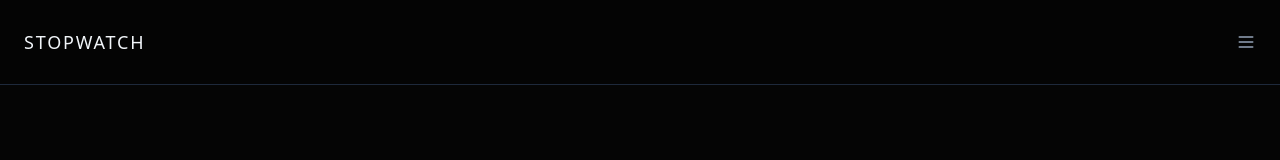
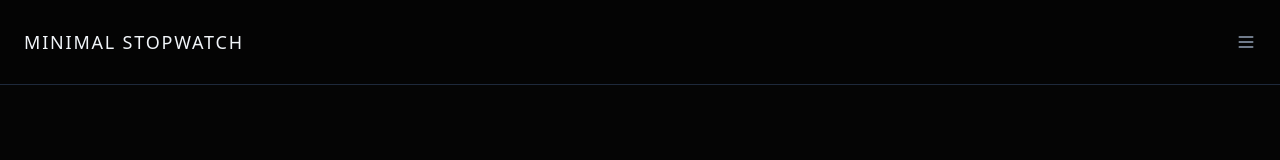
Before and after one commit to bappygolder/minimal-stopwatch, a Next.js app: page / in a window 1280 px wide. Shown: the top 160 px of the page. Built offline with nearby package versions, Linux system fonts and the light colour scheme.

Commit message:
chore: rebrand to Minimal Stopwatch

```diff
--- a/app/layout.tsx
+++ b/app/layout.tsx
@@ -3,7 +3,7 @@ import type { ReactNode } from "react";
 import type { Metadata } from "next";
 
 export const metadata: Metadata = {
-  title: "M. Timer",
+  title: "Minimal Stopwatch by oLab",
   description: "A minimal, distraction-free stopwatch app.",
 };
 
--- a/features/stopwatch/components/stopwatch-app.tsx
+++ b/features/stopwatch/components/stopwatch-app.tsx
@@ -481,8 +481,8 @@ export default function StopwatchApp() {
           .join(" ")}
       >
         <div className="relative flex items-center gap-3">
-          <span className="text-lg font-light tracking-widest text-foreground uppercase cursor-default select-none">
-            Stopwatch
+          <span className="text-lg font-extralight tracking-widest text-foreground uppercase cursor-default select-none">
+            Minimal StopWatch
           </span>
         </div>
 
```
Also changed, not shown: 3 other files (tests, documents, lock files or other folders).
